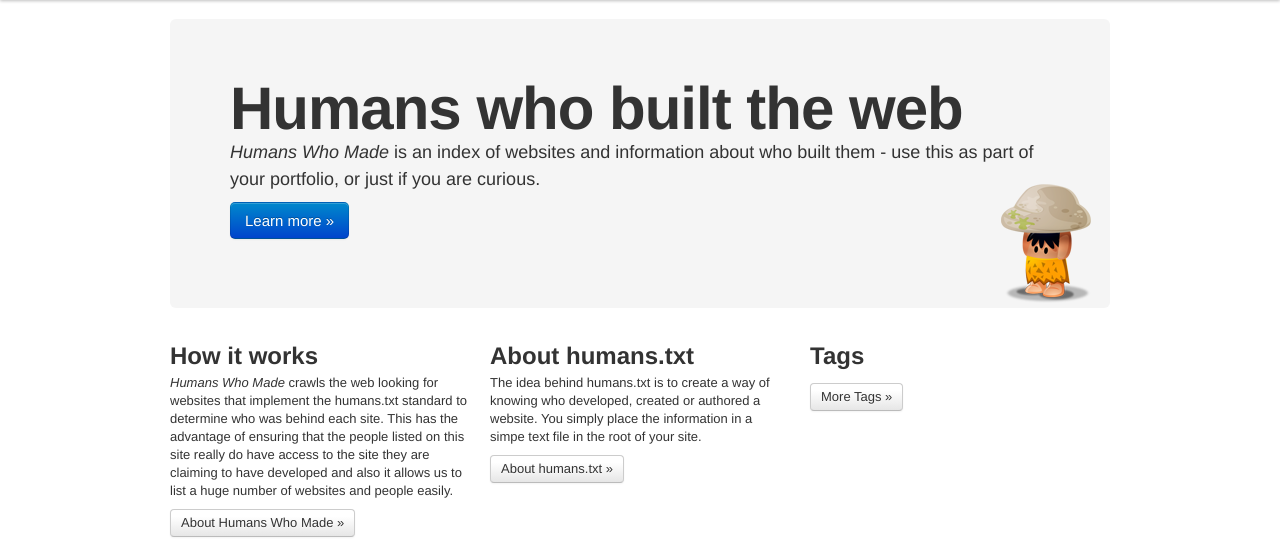
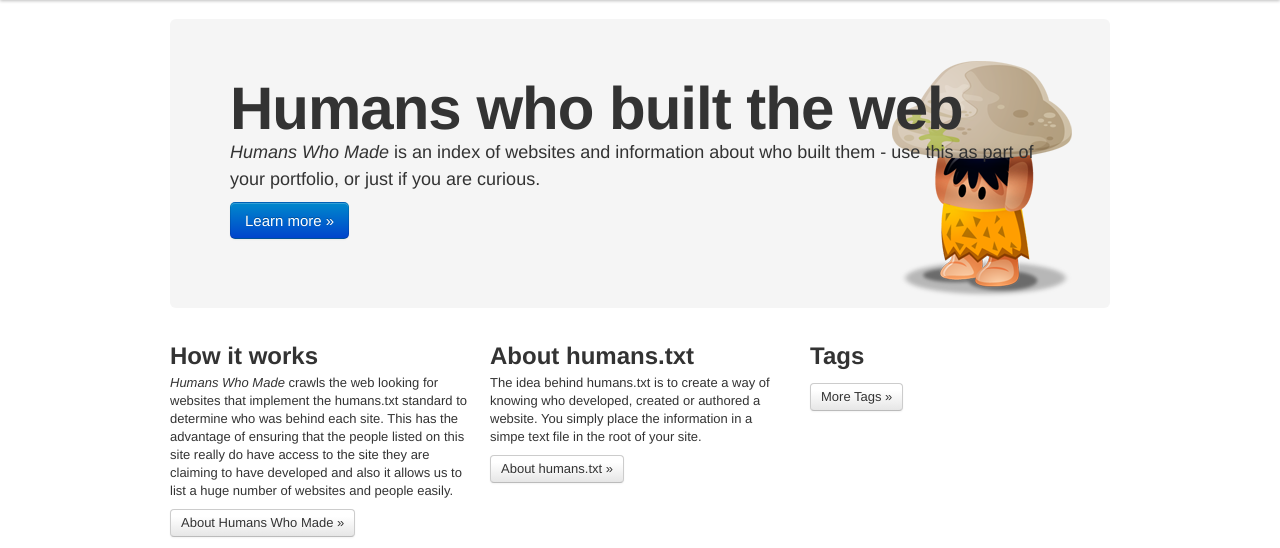
Before and after one commit to wooki/Humans-Who-Made, a CodeIgniter app: page / in a window 1280 px wide. Shown: the part 41-589 px from the top of the page. Run offline with CodeIgniter, Linux system fonts and the light colour scheme; data that the repository does not hold is empty; some libraries are stand-ins or nearby versions.

Commit message:
bigger human image

```diff
--- a/html/css/style.css
+++ b/html/css/style.css
@@ -11,7 +11,7 @@
 a.label, a.label:hover, a.label:active, a.label:visited { color: #fff; }
 
 div.hero-unit {
-    background-image: url(../img/human_with_rock_128x128.png);
+    background-image: url(../img/human_with_rock_256x256.png);
     background-position: bottom right;
     background-repeat: no-repeat;
 }
```
Also changed, not shown: html/img/human_with_rock_256x256.png (added).
